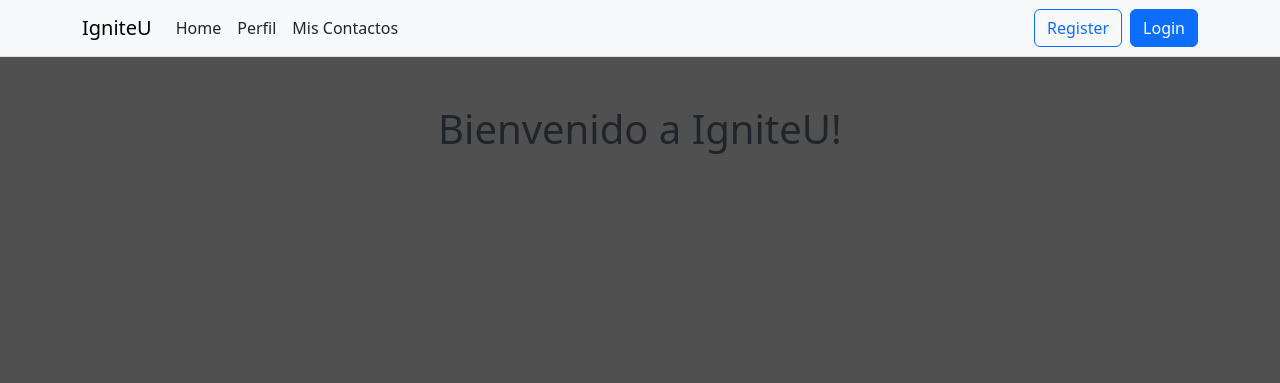
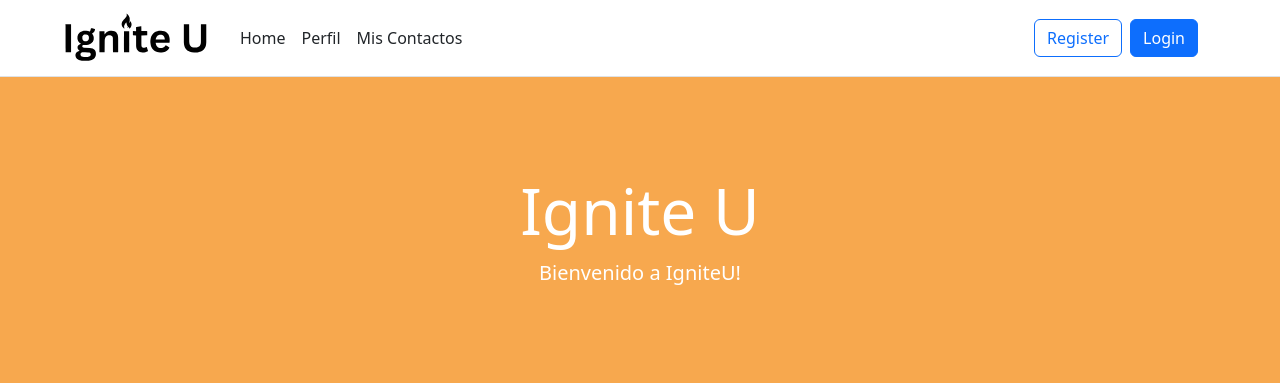
Before and after one commit to Leivalgorithms/IgniteU, a Spring Boot app: page / in a window 1280 px wide. Shown: the top 383 px of the page. Run offline with Spring Boot 4, Linux system fonts and the light colour scheme; some of the project's set-up classes (security, data sources, template engines, error pages and the like) are left out, and stand-ins take their place; some libraries are stand-ins or nearby versions.

Commit message:
igniteu icon and color
adding igniteu icon to navbar and colors

```diff
--- a/src/main/resources/templates/index.html
+++ b/src/main/resources/templates/index.html
@@ -6,12 +6,48 @@
     <meta name="viewport" content="width=device-width, initial-scale=1">
     <title>IgniteU</title>
     <link href="https://cdn.jsdelivr.net/npm/bootstrap@5.3.3/dist/css/bootstrap.min.css" rel="stylesheet" integrity="sha384-QWTKZyjpPEjISv5WaRU9OFeRpok6YctnYmDr5pNlyT2bRjXh0JMhjY6hW+ALEwIH" crossorigin="anonymous">
-</head>
-<body style="background-color: #505050;">
 
-    <nav class="navbar navbar-expand-lg bg-body-tertiary border-bottom">
+    <style>
+
+      .toolbar {
+          display: flex;
+          align-items: center;
+          background-color: #f0f0f0;
+          padding: 10px;
+      }
+      .toolbar svg {
+        width: 145px;
+        height: 30px;
+        margin-right: -1px;
+        margin-left: -30px;
+        transform: scale(2);
+      }
+  </style>
+
+
+  </head>
+  <body style="background-color: #f7a84e;">
+    <nav class="navbar navbar-expand-lg navbar- border-bottom" style="background-color: #ffffff;">
         <div class="container">
-          <a class="navbar-brand" href="/">IgniteU</a>
+          <a class="navbar-brand" href="/" >
+            <div class="toolbar">
+              <svg version="1.1" viewBox="0 0 2048 749" xmlns="http://www.w3.org/2000/svg">
+                <path transform="translate(0)" d="m0 0h2048v749h-2048z" fill="#fff"/>
+                <path transform="translate(481,252)" d="m0 0 15 2 32 8 3 2v7l-4 12-6 12-9 10-9 7-9 6 2 5 10 14 5 11 3 11 1 7v23l-3 15-8 16-7 9-9 9-13 9-12 6-16 5-19 3-46 1-8 7-3 7 1 5 6 9 4 3 13 2 71 4 17 2 18 5 15 8 12 11 6 10 5 12 2 9 1 9v18l-3 15-6 15-7 10-6 7-12 9-19 10-21 6-17 3-21 2h-37l-27-3-24-5-12-4-15-8-10-8-7-8-6-10-4-14-1-6v-11l3-12 5-10 7-8 10-7 11-5 13-3h4l-7-8-11-11-5-8-3-9-1-13 2-11 6-10 7-7 10-6 17-8h2v-2l-5-2-11-7-10-9-9-12-5-11-4-14-1-6v-24l3-15 5-13 7-12 10-11 12-9 16-8 15-5 10-2 10-1h22l22 3 21 7 3-1 6-15z" fill="#010101"/>
+                <path transform="translate(1640,204)" d="m0 0h66l1 213 2 24 4 15 4 10 7 9 8 8 12 6 16 4 10 1h14l18-2 15-4 12-6 9-9 6-10 5-12 3-15 1-21v-210l1-1h66v225l-2 25-4 20-7 17-7 13-9 11-8 9-13 10-16 8-14 5-19 5-12 2-12 1h-29l-29-3-23-6-19-8-14-9-12-11-10-13-9-16-6-18-4-18-2-25z" fill="#010101"/>
+                <path transform="translate(1339,284)" d="m0 0h16l20 2 21 5 16 7 13 8 12 11 9 12 7 14 5 15 4 21 1 13v23l-2 18-2 1h-171l5 22 6 15 8 11 8 7 12 6 12 3h24l16-3 14-7 9-8 9-12 2-2 7 1 17 11 13 8 9 6-1 8-10 14-9 10-11 10-15 9-15 6-16 4-17 2h-20l-21-2-17-4-16-6-14-7-12-9-9-8-9-11-9-14-6-13-4-13-5-30-1-11v-17l3-23 4-19 5-14 8-15 8-11 11-12 10-9 16-10 21-8 20-4z" fill="#010101"/>
+                <path transform="translate(722,284)" d="m0 0h17l18 2 17 5 13 7 11 9 9 13 6 12 4 13 2 17 1 22v166l-1 1h-63l-1-9-1-168-2-10-4-8-7-8-12-6-5-1h-25l-12 3-11 6-10 9-7 12-5 16-2 21-1 142-1 1h-64v-254l1-8h62l1 40 4-2 8-11 7-8 9-8 14-8 12-5z" fill="#010101"/>
+                <path transform="translate(1105,227)" d="m0 0h4l1 61h62l11 1v52l-73 1v106l1 24 3 11 7 8 9 4 5 1h12l13-3 13-6 4 1 16 48-3 3-15 8-15 5-17 3h-20l-17-2-14-4-14-7-10-8-8-9-7-11-6-17-2-13-1-13v-129l-40-1v-53l40 1-1-50 6-2z" fill="#010101"/>
+                <path transform="translate(165,204)" d="m0 0h67v346l-1 1h-67l-1-346z" fill="#010101"/>
+                <path transform="translate(893,289)" d="m0 0h65v262h-65l-1-87v-31z" fill="#010101"/>
+                <path transform="translate(926,70)" d="m0 0 4 2 18 20 8 13 5 12 3 12v34l-6 20-5 10 5-5 8-11 6-11 4 2 4 8 6 18 1 5v13l-3 14-8 16-11 12-5 3h-4v-16l-2-5-5 4-6 2-4 5-5 1 7-14 1-5h-4l-4-6-8-24-2-19-7 4-8 10-8 14-4 8-3 15 1 10 4 16-7-2-8-8-9-11-6-8-3-8-2-11v-14l4-17 6-12 8-10 9-11 8-8 7-8 8-9 9-13 3-6 1-5z" fill="#010101"/>
+                <path transform="translate(372,552)" d="m0 0h36l37 2 16 2 10 6 4 5 2 5v15l-5 9-7 7-8 4-18 4-25 2-21-1-14-2-13-5-6-4-7-8-3-9v-10l3-9 6-7z" fill="#fff"/>
+                <path transform="translate(406,330)" d="m0 0h14l12 3 9 5 8 9 4 10 2 12v9l-3 14-5 9-4 5-10 6-10 3h-20l-10-3-9-7-6-9-4-10-1-4v-18l3-11 4-8 6-7 11-6z" fill="#fff"/>
+                <path transform="translate(1335,335)" d="m0 0h25l12 3 9 5 7 6 7 12 4 13 3 14v4h-113l2-10 8-20 7-10 8-8 16-8z" fill="#fff"/>
+                </svg>
+            </div>
+
+          </a>
           <button class="navbar-toggler" type="button" data-bs-toggle="collapse" data-bs-target="#navbarSupportedContent" aria-controls="navbarSupportedContent" aria-expanded="false" aria-label="Toggle navigation">
             <span class="navbar-toggler-icon"></span>
           </button>
@@ -60,10 +96,19 @@
         </div>
       </nav>
 
+      <div class="overlay"></div>
+
       <div class="container py-5">
-        <h1 class ="text-center">Bienvenido a IgniteU!</h1>
+        <div class="d-flex py-5 text-center align-items-center">
+          <div class="w-100 text-white">
+            <h1 class="display-3">Ignite U</h1>
+            <p class="lead mb-0">Bienvenido a IgniteU!</p>
+          </div>
+        </div>
       </div>
 
-    <script src="https://cdn.jsdelivr.net/npm/bootstrap@5.3.3/dist/js/bootstrap.bundle.min.js" integrity="sha384-YvpcrYf0tY3lHB60NNkmXc5s9fDVZLESaAA55NDzOxhy9GkcIdslK1eN7N6jIeHz" crossorigin="anonymous"></script>
+      <script src="https://code.jquery.com/jquery-3.5.1.slim.min.js"></script>
+      <script src="https://cdn.jsdelivr.net/npm/@popperjs/core@2.5.4/dist/umd/popper.min.js"></script>
+      <script src="https://cdn.jsdelivr.net/npm/bootstrap@5.3.3/dist/js/bootstrap.bundle.min.js" integrity="sha384-YvpcrYf0tY3lHB60NNkmXc5s9fDVZLESaAA55NDzOxhy9GkcIdslK1eN7N6jIeHz" crossorigin="anonymous"></script>
   </body>
 </html>
```
Also changed, not shown: src/main/resources/static/styles.css (+19 -0 lines), src/main/resources/static/ignitelogofinalsvg.svg (added), 2 other files.
